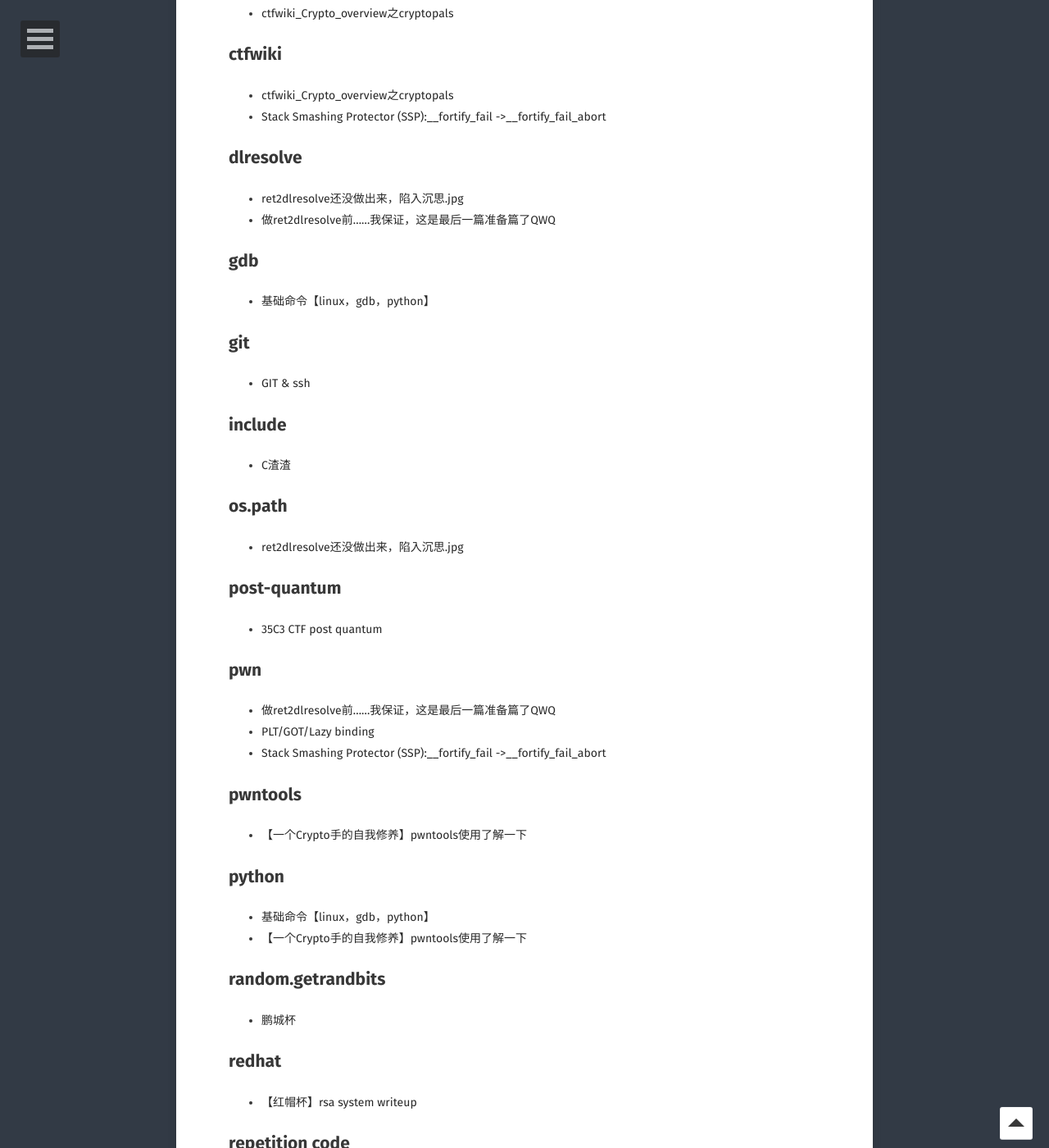
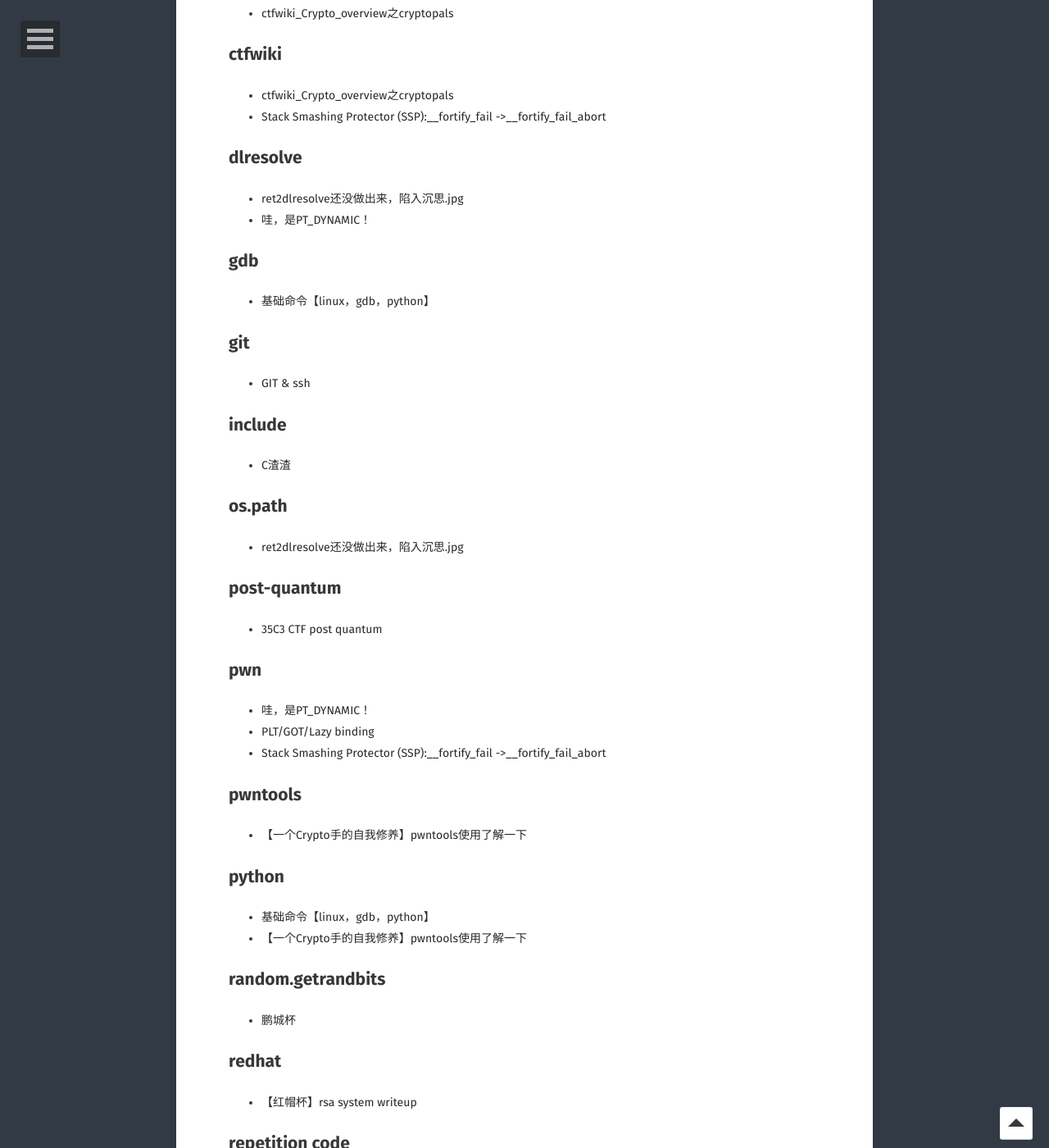
Before and after one commit to RhythmMark/RhythmMark.github.io, a Jekyll site: the page built from tags/index.html, in a window 1280 px wide and 1400 px high, scrolled down 3170 px. Shown: the whole window at 82% size. Built offline with Jekyll 4.4.1, drawn with Linux system fonts in a browser that asks for light colours; some web fonts are replaced.

Commit message:
Update 2018-09-07-DT.md

```diff
--- a/_posts/2018-09-07-DT.md
+++ b/_posts/2018-09-07-DT.md
@@ -1,6 +1,6 @@
 ---
 layout: post
-title: "做ret2dlresolve前……我保证，这是最后一篇准备篇了QWQ"
+title: "哇，是PT_DYNAMIC！"
 date: 2018-09-6
 excerpt: "动态段什么的了解一下。有一个彩蛋是进程内存布局的分析"
 tags: [pwn,dlresolve]
```
